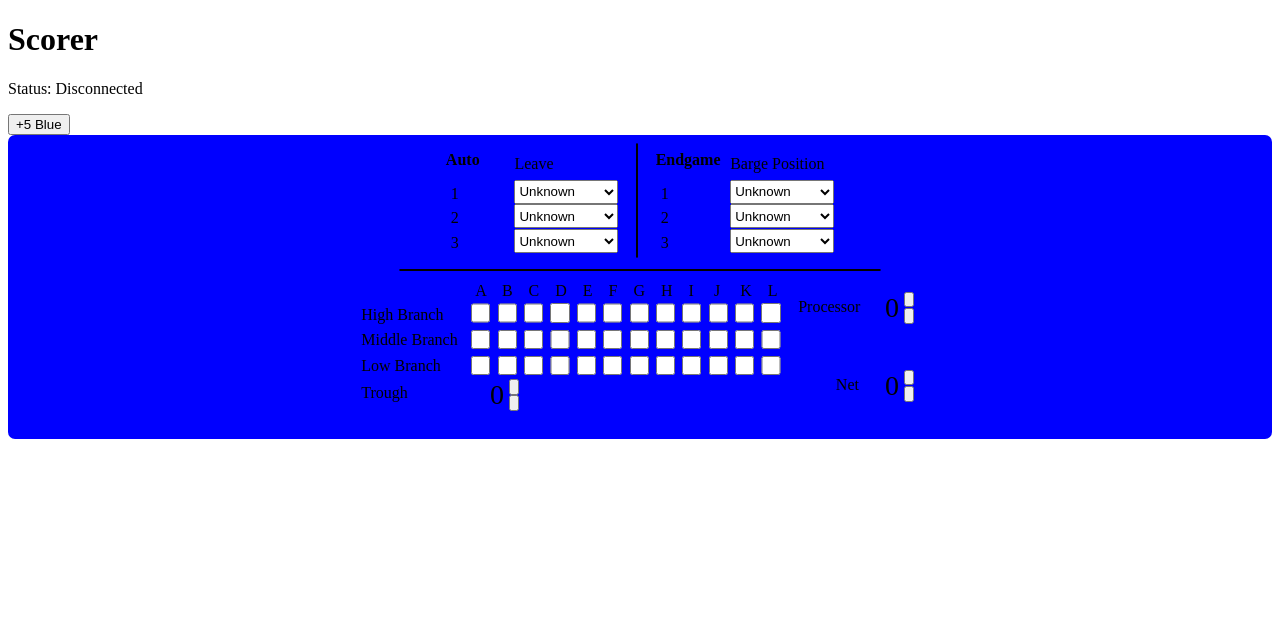
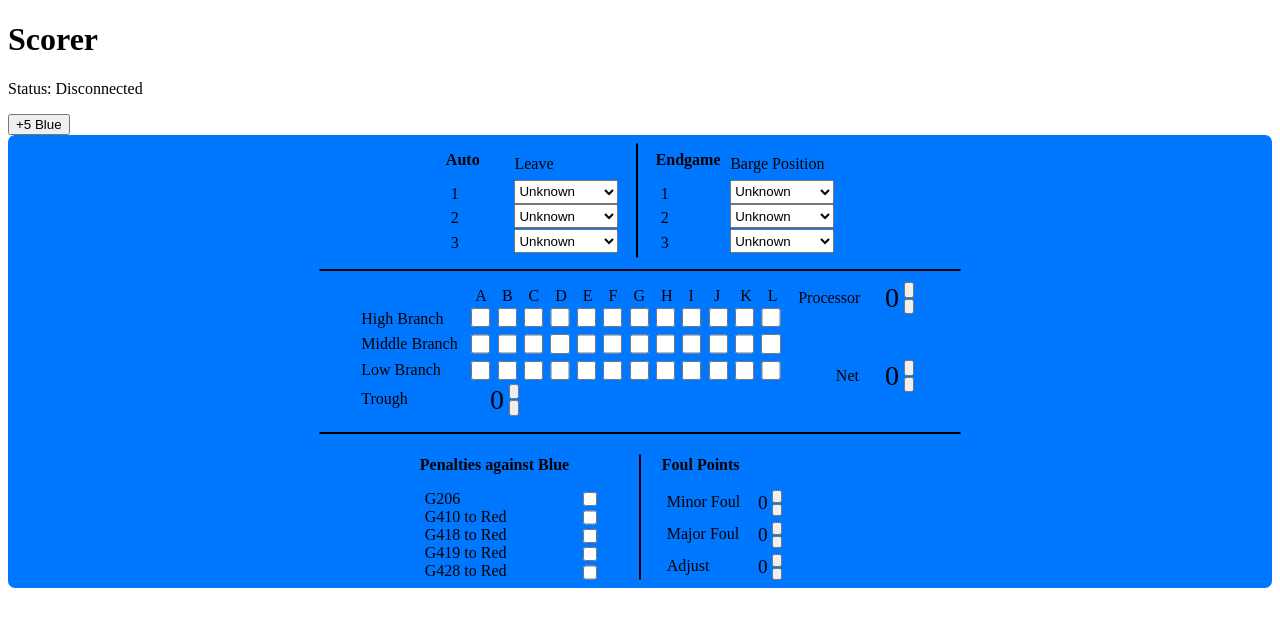
Before and after one commit to jerryxfu/offseason-scorer-field, a React (Vite) app: page / in a window 1280 px wide. Shown: the top 626 px of the page. Built offline with nearby package versions, Linux system fonts and the light colour scheme; no server answers.

Commit message:
add bottom part

```diff
--- a/src/App.scss
+++ b/src/App.scss
@@ -7,13 +7,23 @@
 }
 
 .topToMiddle {
-    width: 30rem;
+    width: 40rem;
     border: 1.5px solid black;
     border-color: black;
     padding: 0;
     border-radius: 3px;
     margin-top: 0.1rem;
     margin-bottom: 0.7rem;
+}
+
+.middleToBottom {
+    width: 40rem;
+    border: 1.5px solid black;
+    border-color: black;
+    padding: 0;
+    border-radius: 3px;
+    margin-top: 0.7em;
+    margin-bottom: 0.9rem;
 }
 
 .autoToEndgame {
@@ -27,12 +37,23 @@
     margin-right: 0.5rem;
 }
 
+.penaltiesToFouls {
+    height: 7.75rem;
+    border: 1.5px solid black;
+    border-color: black;
+    padding: 0;
+    border-radius: 3px;
+    margin-top: 0.4rem;
+    margin-left: 0.7rem;
+    margin-right: 0.7rem;
+}
+
 .scoreboard {
     display: flex;
     flex-direction: column;
     align-items: center;
     justify-content: center;
-    background-color: blue;
+    background-color: #0077ff;
     border-radius: 7px;
     padding-left: 1rem;
     padding-right: 1rem;
@@ -100,6 +121,68 @@
     padding: 0;
 }
 
+.bottomPart {
+    display: flex;
+    flex-direction: row;
+    align-items: center;
+}
+
+.bottomPart div {
+    margin-left: 0.3rem;
+    margin-right: 0.3rem;
+}
+
+.bottomPart ul {
+    list-style-type: none;
+    padding: 0;
+    margin-left: 5px;
+    margin-bottom: 0;
+}
+
+.bottomPart li {
+    margin-bottom: 0;
+    padding-bottom: 0;
+}
+
+.bottomPart p {
+    margin-top: 0;
+}
+
+.penalties {
+    width: 13rem;
+    display: flex;
+    flex-direction: row;
+    align-items: center;
+}
+
+.penalties input[type="checkbox"] {
+    height: 0.9rem;
+    width: 0.9rem;
+    padding: 0;
+    margin-bottom: 0;
+    margin-top: 0;
+}
+
+.fouls {
+    width: 13rem;
+    display: flex;
+    flex-direction: row;
+    align-items: center;
+    padding: 0;
+    margin-bottom: 0;
+}
+
+.fouls li {
+    display: flex;
+    flex-direction: row;
+}
+
+.fouls button {
+    height: 0.8rem;
+    width: 0.6rem;
+    padding: 0;
+}
+
 .troughText {
     margin-top: 0;
     padding-top: 0;
@@ -109,22 +192,22 @@
     font-size: 1.75rem;
 }
 
+.foulsText {
+    margin-top: 0;
+    margin-bottom: 0;
+    padding-top: 0;
+    width: 1rem;
+    text-align: end;
+    overflow: hidden;
+    font-size: 1.2rem;
+}
+
 .descriptionText {
     margin-top: 0.4rem;
     padding-top: 0;
     width: 4.3rem;
     text-align: end;
     overflow: hidden;
-}
-
-.robotStatus {
-    background-color: white;
-    border-radius: 3px;
-
-    padding-top: 0.1rem;
-    padding-bottom: 0.1rem;
-    padding-left: 0.2rem;
-    padding-right: 0.2rem;
 }
 
 .auto {
--- a/src/App.tsx
+++ b/src/App.tsx
@@ -4,66 +4,132 @@ import "./App.scss";
 
 export default function App() {
     const [connected, setConnected] = useState(false);
+
     const [troughCorals, setTroughCorals] = useState(0);
     const [processorAlgae, setProcessorAlgae] = useState(0);
     const [netAlgae, setNetAlgae] = useState(0);
+    const [minorFouls, setMinorFouls] = useState(0);
+    const [majorFouls, setMajorFouls] = useState(0);
+    const [adjust, setAdjust] = useState(0);
 
     useEffect(() => {
-        const moreTroughCorals = document.getElementById("moreTroughCorals");
-        const lessTroughCorals = document.getElementById("lessTroughCorals");
+        const more = document.getElementById("more");
+        const less = document.getElementById("less");
 
         const incrementTroughCorals = () => setTroughCorals((prev) => prev + 1 < 99 ? prev + 1 : 99); // max 99
         const decrementTroughCorals = () => setTroughCorals((prev) => prev - 1 > 0 ? prev - 1 : 0); // min 0
 
-        if (moreTroughCorals && lessTroughCorals) {
-            moreTroughCorals.addEventListener("click", incrementTroughCorals);
-            lessTroughCorals.addEventListener("click", decrementTroughCorals);
+        if (more && less) {
+            more.addEventListener("click", incrementTroughCorals);
+            less.addEventListener("click", decrementTroughCorals);
         }
 
         return () => {
-            if (moreTroughCorals && lessTroughCorals) {
-                moreTroughCorals.removeEventListener("click", incrementTroughCorals);
-                lessTroughCorals.removeEventListener("click", decrementTroughCorals);
+            if (more && less) {
+                more.removeEventListener("click", incrementTroughCorals);
+                less.removeEventListener("click", decrementTroughCorals);
             }
         };
     }, []);
 
     useEffect(() => {
-        const moreTroughCorals = document.getElementById("moreProcessorAlgae");
-        const lessTroughCorals = document.getElementById("lessProcessorAlgae");
+        const more = document.getElementById("moreProcessorAlgae");
+        const less = document.getElementById("lessProcessorAlgae");
 
         const incrementProcessorAlgae = () => setProcessorAlgae((prev) => prev + 1 < 99 ? prev + 1 : 99); // max 99
         const decrementProcessorAlgae = () => setProcessorAlgae((prev) => prev - 1 > 0 ? prev - 1 : 0); // min 0
 
-        if (moreTroughCorals && lessTroughCorals) {
-            moreTroughCorals.addEventListener("click", incrementProcessorAlgae);
-            lessTroughCorals.addEventListener("click", decrementProcessorAlgae);
+        if (more && less) {
+            more.addEventListener("click", incrementProcessorAlgae);
+            less.addEventListener("click", decrementProcessorAlgae);
         }
 
         return () => {
-            if (moreTroughCorals && lessTroughCorals) {
-                moreTroughCorals.removeEventListener("click", incrementProcessorAlgae);
-                lessTroughCorals.removeEventListener("click", decrementProcessorAlgae);
+            if (more && less) {
+                more.removeEventListener("click", incrementProcessorAlgae);
+                less.removeEventListener("click", decrementProcessorAlgae);
             }
         };
     }, []);
 
     useEffect(() => {
-        const moreTroughCorals = document.getElementById("moreNetAlgae");
-        const lessTroughCorals = document.getElementById("lessNetAlgae");
+        const more = document.getElementById("moreNetAlgae");
+        const less = document.getElementById("lessNetAlgae");
 
         const incrementNetAlgae = () => setNetAlgae((prev) => prev + 1 < 99 ? prev + 1 : 99); // max 99
         const decrementNetAlgae = () => setNetAlgae((prev) => prev - 1 > 0 ? prev - 1 : 0); // min 0
 
-        if (moreTroughCorals && lessTroughCorals) {
-            moreTroughCorals.addEventListener("click", incrementNetAlgae);
-            lessTroughCorals.addEventListener("click", decrementNetAlgae);
+        if (more && less) {
+            more.addEventListener("click", incrementNetAlgae);
+            less.addEventListener("click", decrementNetAlgae);
         }
 
         return () => {
-            if (moreTroughCorals && lessTroughCorals) {
-                moreTroughCorals.removeEventListener("click", incrementNetAlgae);
-                lessTroughCorals.removeEventListener("click", decrementNetAlgae);
+            if (more && less) {
+                more.removeEventListener("click", incrementNetAlgae);
+                less.removeEventListener("click", decrementNetAlgae);
+            }
+        };
+    }, []);
+
+    // Fouls
+
+    useEffect(() => {
+        const more = document.getElementById("moreMinorFouls");
+        const less = document.getElementById("lessMinorFouls");
+
+        const incrementMinorFouls = () => setMinorFouls((prev) => prev + 1 < 99 ? prev + 1 : 99); // max 99
+        const decrementMinorFouls = () => setMinorFouls((prev) => prev - 1 > 0 ? prev - 1 : 0); // min 0
+
+        if (more && less) {
+            more.addEventListener("click", incrementMinorFouls);
+            less.addEventListener("click", decrementMinorFouls);
+        }
+
+        return () => {
+            if (more && less) {
+                more.removeEventListener("click", incrementMinorFouls);
+                less.removeEventListener("click", decrementMinorFouls);
+            }
+        };
+    }, []);
+
+    useEffect(() => {
+        const more = document.getElementById("moreMajorFouls");
+        const less = document.getElementById("lessMajorFouls");
+
+        const incrementMajorFouls = () => setMajorFouls((prev) => prev + 1 < 99 ? prev + 1 : 99); // max 99
+        const decrementMajorFouls = () => setMajorFouls((prev) => prev - 1 > 0 ? prev - 1 : 0); // min 0
+
+        if (more && less) {
+            more.addEventListener("click", incrementMajorFouls);
+            less.addEventListener("click", decrementMajorFouls);
+        }
+
+        return () => {
+            if (more && less) {
+                more.removeEventListener("click", incrementMajorFouls);
+                less.removeEventListener("click", decrementMajorFouls);
+            }
+        };
+    }, []);
+
+    useEffect(() => {
+        const more = document.getElementById("moreAdjust");
+        const less = document.getElementById("lessAdjust");
+
+        const incrementAdjust = () => setAdjust((prev) => prev + 1 < 99 ? prev + 1 : 99); // max 99
+        const decrementAdjust = () => setAdjust((prev) => prev - 1 > 0 ? prev - 1 : 0); // min 0
+
+        if (more && less) {
+            more.addEventListener("click", incrementAdjust);
+            less.addEventListener("click", decrementAdjust);
+        }
+
+        return () => {
+            if (more && less) {
+                more.removeEventListener("click", incrementAdjust);
+                less.removeEventListener("click", decrementAdjust);
             }
         };
     }, []);
@@ -173,9 +239,9 @@ export default function App() {
                 <div className="middlePart">
                     <div style={{height: "7rem"}}>
                         <ul style={{marginTop: "0.05rem"}}>
-                            <li style={{marginBottom: "0.475rem"}}>High Branch</li>
+                            <li style={{marginBottom: "0.475rem", marginTop: "0.9rem"}}>High Branch</li>
                             <li style={{marginBottom: "0.475rem"}}>Middle Branch</li>
-                            <li style={{marginBottom: "0.6rem"}}>Low Branch</li>
+                            <li style={{marginBottom: "0.7rem"}}>Low Branch</li>
                             <li>Trough</li>
                         </ul>
                     </div>
@@ -221,8 +287,8 @@ export default function App() {
                         <input type="checkbox"></input>
                         <input type="checkbox"></input>
                         <br/>
-                        <div style={{display: "flex", flexDirection: "row"}}>
-                            <p className="troughText">{troughCorals}</p>
+                        <div style={{display: "flex", flexDirection: "row",}}>
+                            <p className="troughText" style={{marginBottom:"0"}}>{troughCorals}</p>
                             <div style={{display: "flex", flexDirection: "column", height: "2rem"}}>
                                 <button id="moreTroughCorals" style={{marginBottom: "0.05rem"}}></button>
                                 <button id="lessTroughCorals"></button>
@@ -247,6 +313,62 @@ export default function App() {
                         </div>
                     </div>
                 </div>
+                <hr className="middleToBottom"/>
+                <div className="bottomPart">
+                    <div className="penalties">
+                        <div>
+                            <p><b>Penalties against Blue</b></p>
+                            <ul>
+                                <li>G206</li>
+                                <li>G410 to Red</li>
+                                <li>G418 to Red</li>
+                                <li>G419 to Red</li>
+                                <li>G428 to Red</li>
+                            </ul>
+                        </div>
+                        <div>
+                            <br/>
+                            <br/>
+                            <input type="checkbox" style={{marginTop: "0.2rem"}}></input> <br/>
+                            <input type="checkbox"></input> <br/>
+                            <input type="checkbox"></input> <br/>
+                            <input type="checkbox"></input> <br/>
+                            <input type="checkbox"></input> <br/>
+                        </div>
+                    </div>
+                    <hr className="penaltiesToFouls"/>
+                    <div className="fouls">
+                        <div>
+                            <p style={{marginTop: "0.35rem"}}><b>Foul Points</b></p>
+                            <ul>
+                                <li><p style={{marginTop: "0.2rem", marginBottom: "0", width: "5rem"}}>Minor Foul</p>
+                                    <div style={{display: "flex", flexDirection: "row"}}>
+                                        <p className="foulsText" style={{marginTop: "0.1rem"}}>{minorFouls}</p>
+                                        <div style={{display: "flex", flexDirection: "column", height: "2rem"}}>
+                                            <button id="moreMinorFouls" style={{marginBottom: "0.05rem"}}></button>
+                                            <button id="lessMinorFouls"></button>
+                                    </div></div>
+                                </li>
+                                <li><p style={{marginTop: "0.2rem", marginBottom: "0", width: "5rem"}}>Major Foul</p>
+                                    <div style={{display: "flex", flexDirection: "row"}}>
+                                        <p className="foulsText" style={{marginTop: "0.1rem"}}>{majorFouls}</p>
+                                        <div style={{display: "flex", flexDirection: "column", height: "2rem"}}>
+                                            <button id="moreMajorFouls" style={{marginBottom: "0.05rem"}}></button>
+                                            <button id="lessMajorFouls"></button>
+                                    </div></div>
+                                </li>
+                                <li><p style={{marginTop: "0.2rem", marginBottom: "0", width: "5rem"}}>Adjust</p>
+                                    <div style={{display: "flex", flexDirection: "row", marginBottom: "0"}}>
+                                        <p className="foulsText" style={{marginTop: "0.1rem", marginBottom: "0"}}>{adjust}</p>
+                                        <div style={{display: "flex", flexDirection: "column", height: "2rem"}}>
+                                            <button id="moreAdjust" style={{marginBottom: "0.05rem"}}></button>
+                                            <button id="lessAdjust"></button>
+                                    </div></div>
+                                </li>
+                            </ul>
+                        </div>
+                    </div>
+                </div>
             </div>
         </div>
     );
```
Lines whose indentation alone changed are shown as unchanged.
